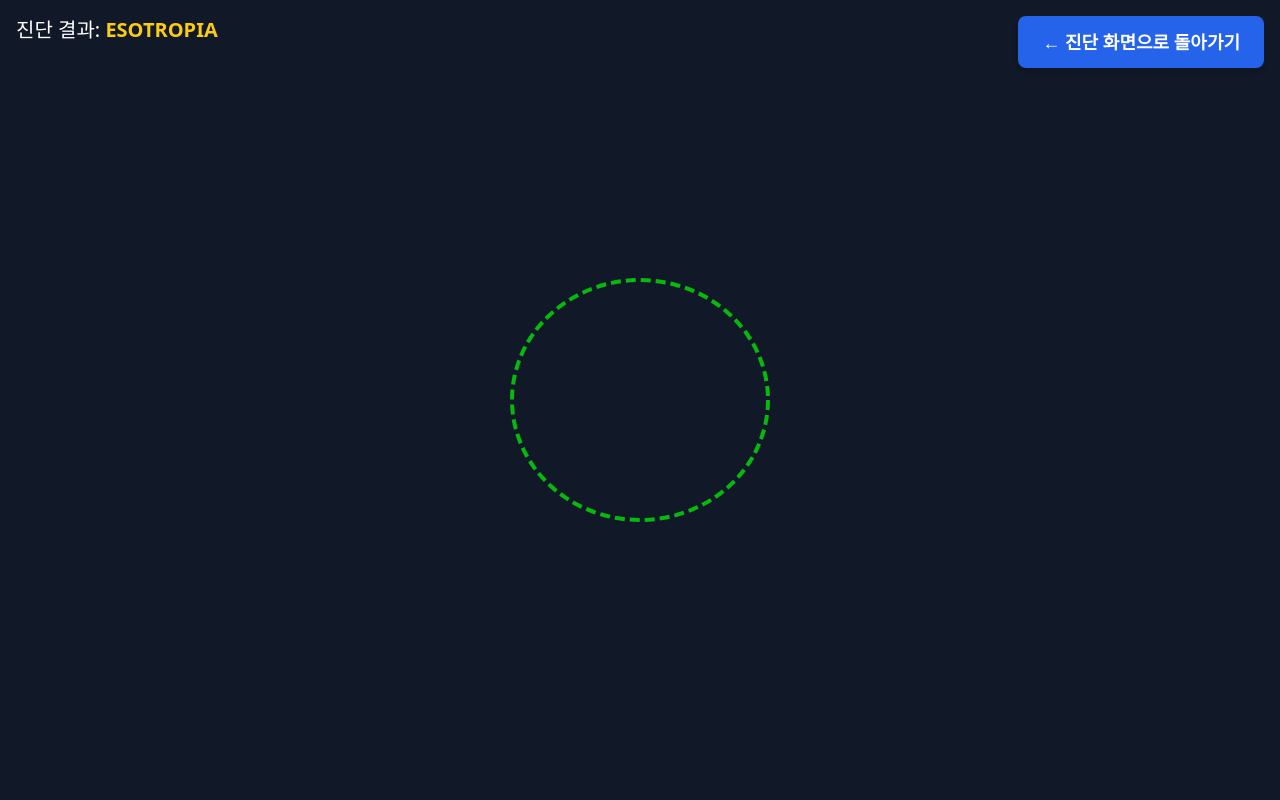
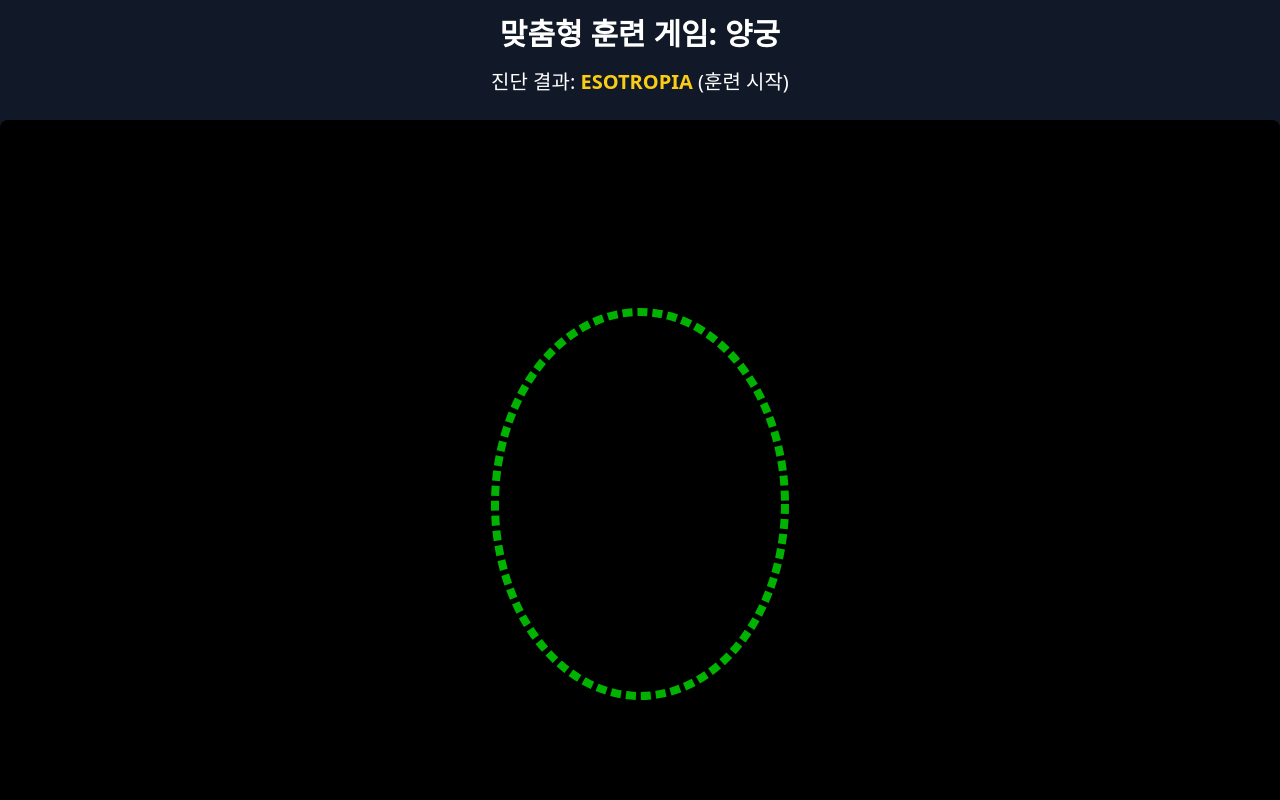
Before and after one commit to hodoon/EyeT, a React (Vite) app in the folder EyeT-game/: page / in a window 1280 px wide. Shown: the top 800 px of the page. Built offline with nearby package versions, Linux system fonts and the light colour scheme; no server answers.

Commit message:
feat : 데드존 민감도 수정

```diff
--- a/EyeT-game/src/components/GameView.tsx
+++ b/EyeT-game/src/components/GameView.tsx
@@ -7,12 +7,13 @@ import { ArcheryGameScene } from '../game/scenes/ArcheryGameScene';
 // 시선 민감도 (픽셀)
 const GAZE_SENSITIVITY = 1000;
 
-// 얼굴 가이드라인 영역 (정규화된 좌표 0.0 ~ 1.0)
 const HEAD_SAFE_ZONE = {
-  xMin: 0.4,
-  xMax: 0.6,
-  yMin: 0.35,
-  yMax: 0.65,
+  // 🟢 [수정] X축 범위를 0.4 -> 0.3, 0.6 -> 0.7로 대폭 확장 (총 40% -> 70%)
+  xMin: 0.3,
+  xMax: 0.7,
+  // 🟢 [수정] Y축 범위를 0.35 -> 0.3, 0.65 -> 0.7로 대폭 확장 (총 30% -> 70%)
+  yMin: 0.3,
+  yMax: 0.7,
 };
 
 // GameView가 받을 Props 정의
@@ -29,6 +30,8 @@ const GameView: React.FC<GameViewProps> = ({ diagnosisResult, onReturn }) => {
   const [isHeadInBounds, setIsHeadInBounds] = useState(true);
   const gazeOffsetRef = useRef<{x: number, y: number}>({ x: 0.5, y: 0.5 });
 
+
+  // 컴포넌트 마운트 시 게임 및 시선 추적기 초기화
   useEffect(() => {
     if (!diagnosisResult) {
       console.error("GameView: 진단 결과가 없습니다. 진단 화면으로 돌아갑니다.");
@@ -37,7 +40,6 @@ const GameView: React.FC<GameViewProps> = ({ diagnosisResult, onReturn }) => {
     }
 
     let gameLoopInterval: number;
-    const initialDimensions = { width: window.innerWidth, height: window.innerHeight };
 
     const initGame = async () => {
       if (!videoRef.current) {
@@ -58,12 +60,13 @@ const GameView: React.FC<GameViewProps> = ({ diagnosisResult, onReturn }) => {
       const tracker = new EyeGazeTracker();
       await tracker.initialize();
       gazeTrackerRef.current = tracker;
-      console.log("EyeGazeTracker 초기화 완료");
 
+      // ✅ [수정] 게임 해상도를 1280x768로 변경
+      const gameDimensions = { width: 1280, height: 768 };
       const config: Phaser.Types.Core.GameConfig = {
         type: Phaser.AUTO,
-        width: initialDimensions.width,
-        height: initialDimensions.height,
+        width: gameDimensions.width,
+        height: gameDimensions.height,
         parent: 'phaser-game-container',
         scene: [],
         backgroundColor: 'transparent',
@@ -71,6 +74,11 @@ const GameView: React.FC<GameViewProps> = ({ diagnosisResult, onReturn }) => {
           default: 'arcade',
           arcade: { debug: false },
         },
+
+        scale: {
+            mode: Phaser.Scale.RESIZE, // 컨테이너 크기에 맞춰 크기 조정 허용
+            autoCenter: Phaser.Scale.CENTER_BOTH, // 캔버스 중앙 정렬
+        }
       };
 
       const game = new Phaser.Game(config);
@@ -78,9 +86,10 @@ const GameView: React.FC<GameViewProps> = ({ diagnosisResult, onReturn }) => {
 
       game.scene.add('ArcheryGameScene', ArcheryGameScene, true, {
         diagnosis: diagnosisResult,
-        dimensions: initialDimensions
+        dimensions: gameDimensions // 고정된 해상도 전달
       });
 
+      // 6. gameLoop를 setInterval로 실행 (성능 최적화)
       gameLoopInterval = setInterval(async () => {
         const currentTracker = gazeTrackerRef.current;
         const currentGame = phaserGameRef.current;
@@ -93,6 +102,8 @@ const GameView: React.FC<GameViewProps> = ({ diagnosisResult, onReturn }) => {
 
           if (trackingData) {
             const { gaze, head } = trackingData;
+
+            // --- 1. 머리 위치 확인 ---
             const headX = 1.0 - head.x;
             const headY = head.y;
 
@@ -102,38 +113,53 @@ const GameView: React.FC<GameViewProps> = ({ diagnosisResult, onReturn }) => {
 
             setIsHeadInBounds(inBounds);
 
+            // --- 2. 시선 좌표 계산 (머리가 범위 내에 있을 때만) ---
             if (inBounds) {
+              // 캘리브레이션 값(0.5)을 기준으로 상대 좌표 계산
               const relativeX = (1.0 - gaze.x) - offset.x;
-              const relativeY = gaze.y - offset.y;
+              const relativeY = (1.0 - gaze.y) - offset.y;
+
               const centerX = (gameConfig.width as number) / 2;
               const centerY = (gameConfig.height as number) / 2;
+
+              // 최종 시선 좌표 (중앙 + 상대좌표 * 민감도)
               const gazePoint = {
                 x: centerX + (relativeX * GAZE_SENSITIVITY),
                 y: centerY + (relativeY * GAZE_SENSITIVITY)
               };
+
+              console.log(`🎯 Game Gaze Point: X=${gazePoint.x.toFixed(2)}, Y=${gazePoint.y.toFixed(2)}`); // 이 부분이 추가되었습니다.
+
               currentGame.registry.set('gazePoint', gazePoint);
+            } else {
+                 setIsHeadInBounds(false);
             }
+
           } else {
             setIsHeadInBounds(false);
           }
         }
-      }, 100);
+      }, 100); // 100ms (1초에 10번)
+
     };
 
     initGame();
 
     const handleResize = () => {
+      // Phaser 캔버스가 컨테이너 크기(1280x768)에 맞춰지도록 설정
       if (phaserGameRef.current) {
-        phaserGameRef.current.scale.resize(window.innerWidth, window.innerHeight);
+        phaserGameRef.current.scale.resize(1280, 768);
       }
     };
 
-    window.addEventListener('resize', handleResize);
+    window.addEventListener('load', handleResize);
 
     return () => {
       clearInterval(gameLoopInterval);
+      window.removeEventListener('load', handleResize);
       window.removeEventListener('resize', handleResize);
       gazeTrackerRef.current?.close();
+
       if (phaserGameRef.current) {
         phaserGameRef.current.destroy(true);
       }
@@ -141,38 +167,60 @@ const GameView: React.FC<GameViewProps> = ({ diagnosisResult, onReturn }) => {
       if (videoRef.current && videoRef.current.srcObject) {
         (videoRef.current.srcObject as MediaStream).getTracks().forEach(track => track.stop());
       }
-      console.log("GameView: 게임 및 시선 추적기 리소스 정리 완료");
     };
   }, [diagnosisResult, onReturn]);
 
+
+  // --- 렌더링 (UI) ---
   return (
-    <div className="w-screen h-screen bg-gray-900 text-white relative">
+    // ✅ [수정] 전체 화면 div 대신, 고정된 크기의 중앙 컨테이너로 변경
+    <div className="flex flex-col items-center justify-center min-h-screen bg-gray-900 text-white p-4">
+
+      {/* 1. 게임 타이틀 및 버튼 */}
+      <h2 className="text-3xl font-bold mb-4 z-20">맞춤형 훈련 게임: 양궁</h2>
+      <p className="text-xl mb-6 z-20">
+        진단 결과: <span className="font-bold text-yellow-400">{diagnosisResult}</span> (훈련 시작)
+      </p>
+
+      {/* 2. 게임 컨테이너 (비디오 + 가이드라인 + Phaser) */}
+      <div
+        className="rounded-lg shadow-lg relative overflow-hidden bg-black"
+        // ✅ [수정] 고정된 게임 해상도 크기 적용 (1280px)
+        style={{ width: '1280px', height: '768px' }}
+      >
+        {/* 2-1. 비디오 배경 (항상 렌더링) */}
         <video
           ref={videoRef}
           autoPlay
           playsInline
           muted
+          // ✅ [수정] 캔버스 크기에 맞게 채우도록 설정 (w-full h-full object-cover)
           className="absolute top-0 left-0 w-full h-full object-cover transform -scale-x-100 z-0"
         />
+
+        {/* 2-2. 얼굴 가이드라인 (SVG 오버레이) */}
         <svg
           className="absolute top-0 left-0 w-full h-full z-10 pointer-events-none"
+          viewBox="0 0 1280 768" // ✅ [수정] viewBox를 캔버스 해상도에 맞춤 (1280px)
           fill="none"
           xmlns="http://www.w3.org/2000/svg"
         >
+          {/* 얼굴 타원형 가이드 (VIEWBOX 기준 좌표 사용) */}
           <ellipse
-          cx="50%"
-          cy="50%"
-          rx="10%"
-          ry="15%"
+            cx="640" // 1280 / 2
+            cy="384" // 768 / 2
+            rx="145" // ⬅️ [수정] 가로 반지름을 줄입니다 (768px의 15% 사용)
+            ry="192" // ⬅️ [수정] 세로 반지름을 늘립니다 (1280px의 15% 사용)
             stroke={isHeadInBounds ? 'rgba(0, 255, 0, 0.7)' : 'rgba(255, 0, 0, 0.7)'}
-          strokeWidth="4"
+            strokeWidth="8" // 두껍게
             strokeDasharray="10 5"
           />
+          {/* 머리가 벗어났을 때 경고 메시지 */}
           {!isHeadInBounds && (
             <text
-            x="50%" y="40%"
+              x="640" y="300" // X좌표도 중앙에 맞춤
               fill="white"
-            fontSize="24"
+              fontSize="30" // 크게
               fontWeight="bold"
               textAnchor="middle"
               className="drop-shadow-md"
@@ -182,21 +230,26 @@ const GameView: React.FC<GameViewProps> = ({ diagnosisResult, onReturn }) => {
           )}
         </svg>
 
+        {/* 2-3. Phaser 게임 캔버스 */}
         <div
           id="phaser-game-container"
           className="absolute top-0 left-0 w-full h-full z-20 transition-opacity duration-300"
           style={{ opacity: isHeadInBounds ? 1 : 0.3 }}
         />
 
-      <p className="absolute top-4 left-4 text-xl z-30 pointer-events-none">
-        진단 결과: <span className="font-bold text-yellow-400">{diagnosisResult}</span>
+      </div>
+
+      <p className="mt-4 text-lg z-30">
+        현재 상태: <span className={isHeadInBounds ? 'text-green-400' : 'text-red-400'}>
+          {isHeadInBounds ? '플레이 가능' : '머리 위치 조정 필요'}
+        </span>
       </p>
 
+      {/* 3. 돌아가기 버튼 (게임 컨테이너 밖에 배치) */}
       <button
         onClick={onReturn}
-        className="absolute top-4 right-4 px-6 py-3 text-lg font-bold text-white bg-blue-600 rounded-lg shadow-md
-                   hover:bg-blue-700 focus:outline-none focus:ring-2
-                   focus:ring-blue-500 focus:ring-opacity-50 transition-all duration-300 z-30"
+        className="mt-4 px-6 py-3 text-lg font-bold text-white bg-blue-600 rounded-lg shadow-md
+                   hover:bg-blue-700 transition-all duration-300 z-30"
       >
         ← 진단 화면으로 돌아가기
       </button>
--- a/EyeT-game/src/game/EyeGazeTracker.ts
+++ b/EyeT-game/src/game/EyeGazeTracker.ts
@@ -27,8 +27,6 @@ export class EyeGazeTracker {
   private lastVideoTime = -1;
 
   public async initialize(): Promise<void> {
-      try {
-        console.log("EyeGazeTracker: Initializing...");
     const filesetResolver = await FilesetResolver.forVisionTasks(MP_TASKS_URL);
     this.faceLandmarker = await FaceLandmarker.createFromOptions(filesetResolver, {
       baseOptions: {
@@ -40,11 +38,8 @@ export class EyeGazeTracker {
       runningMode: "VIDEO",
       numFaces: 1,
     });
-        console.log("EyeGazeTracker: Initialization complete.", this.faceLandmarker);
-      } catch (error) {
-        console.error("EyeGazeTracker: Initialization failed!", error);
   }
-    }
+
   private getAveragePosition(landmarks: NormalizedLandmark[], indexes: number[]): { x: number, y: number } {
     let totalX = 0;
     let totalY = 0;
@@ -72,7 +67,6 @@ export class EyeGazeTracker {
     this.lastVideoTime = videoTime;
 
     const results = this.faceLandmarker.detectForVideo(videoElement, performance.now());
-    console.log("MediaPipe results:", results);
 
     if (results.faceLandmarks && results.faceLandmarks.length > 0) {
       const landmarks = results.faceLandmarks[0];
@@ -97,9 +91,12 @@ export class EyeGazeTracker {
         return null;
       }
 
-      const leftEyeRelativeX = (leftIrisCenter.x - leftEyeOuter.x) / leftEyeWidth;
+      // 좌안: Inner(최소 X)를 기준으로 계산
+      const leftEyeRelativeX = (leftIrisCenter.x - leftEyeInner.x) / leftEyeWidth;
       const leftEyeRelativeY = (leftIrisCenter.y - leftEyeTop.y) / leftEyeHeight;
-      const rightEyeRelativeX = (rightIrisCenter.x - rightEyeOuter.x) / rightEyeWidth;
+
+      // 우안: Inner(최소 X)를 기준으로 계산
+      const rightEyeRelativeX = (rightIrisCenter.x - rightEyeInner.x) / rightEyeWidth;
       const rightEyeRelativeY = (rightIrisCenter.y - rightEyeTop.y) / rightEyeHeight;
 
       const avgX = (leftEyeRelativeX + rightEyeRelativeX) / 2;
@@ -107,6 +104,9 @@ export class EyeGazeTracker {
 
       const gazeX = Math.max(0, Math.min(1, avgX));
       const gazeY = Math.max(0, Math.min(1, avgY));
+
+      // ✅ [추가된 로그] 실시간 동공 추적 로그
+      console.log(`👁️ Gaze Tracked: X=${gazeX.toFixed(4)}, Y=${gazeY.toFixed(4)}`);
 
       // --- 2. 머리(head) 위치 계산 ---
       const headCenter = landmarks[NOSE_TIP_INDEX]; // 코 끝을 얼굴 중심으로 사용
```
Also changed, not shown: EyeT-game/src/game/scenes/ArcheryGameScene.ts (+38 -27 lines). Lines whose indentation alone changed are shown as unchanged.
